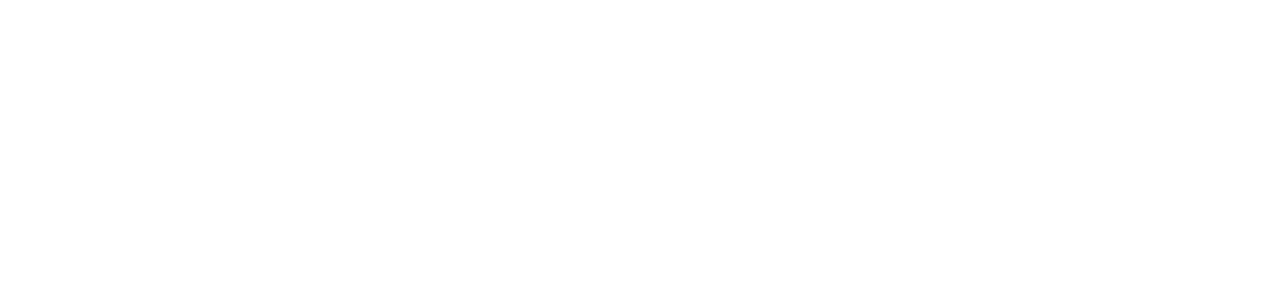
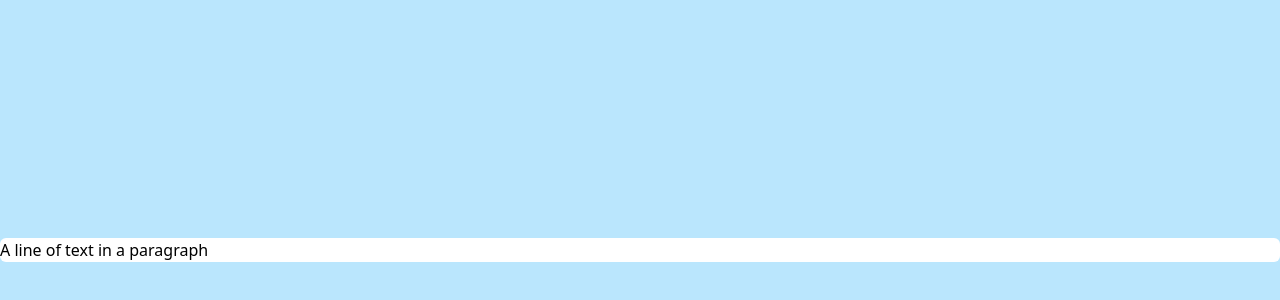
Before and after one commit to react-mern/POC-rich-text-editor, a React (Vite) app: page / in a window 1280 px wide. Shown: the part 150-450 px from the top of the page. Built offline with nearby package versions, Linux system fonts and the light colour scheme.

Commit message:
(feat): add slate editor and a editable component

```diff
--- a/src/App.tsx
+++ b/src/App.tsx
@@ -1,5 +1,29 @@
+import { useState } from "react";
+import { createEditor } from "slate";
+import { Editable, Slate, withReact } from "slate-react";
+
+const initialValue = [
+	{
+		type: "paragraph",
+		children: [{ text: "A line of text in a paragraph" }],
+	},
+];
+
 function App() {
-	return null;
+	// to make editor to be stable across renders, we use useState without a setter
+	const [editor] = useState(() => withReact(createEditor()));
+
+	// render the slate context, must be rendered above any editable components, it can provide editor state to other components like toolbars, menus
+	return (
+		<div className="bg-sky-200 h-screen flex items-center justify-center">
+			<div className="bg-white container mx-auto rounded-md">
+				<Slate editor={editor} initialValue={initialValue}>
+					{/* editable component */}
+					<Editable />
+				</Slate>
+			</div>
+		</div>
+	);
 }
 
 export default App;
```
Also changed, not shown: types.d.ts (added, +13 -0 lines).
